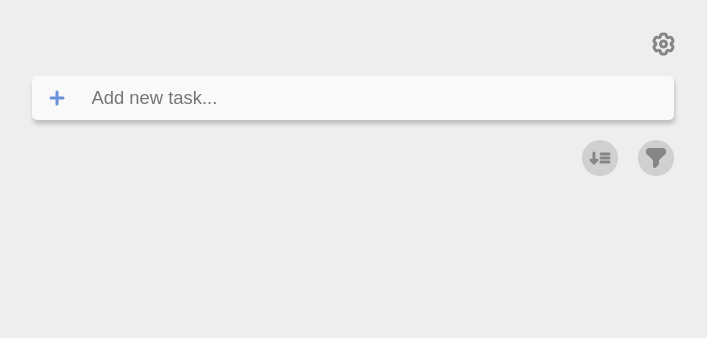
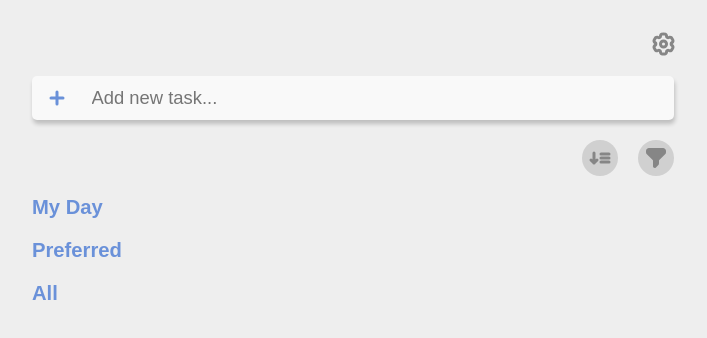
Before and after one commit to ErTucci674/todo-list, a React (Create React App) app: page / in a window 1280 px wide. Shown: the top 338 px of the page, without its empty margins (287-994 px from the left). Built offline with nearby package versions, Linux system fonts and the light colour scheme; a web font is replaced by a local one.

Commit message:
Added: headings

```diff
--- a/src/App.css
+++ b/src/App.css
@@ -28,6 +28,8 @@
   --arrange-button-padding: 3px;
   --task-width: calc(100% - ((var(--page-content-gap) + var(--icon-size)) * 2));
   --percentage-bar-wrapper-width: calc(var(--task-width) + var(--task-padding-inline) * 2);
+  --heading-width: calc(var(--task-width) + var(--task-padding-inline) * 2);
+  --heading-color: var(--content-main);
 
   /* Animation & Transitions */
   --transition-time: 500ms;
@@ -53,6 +55,12 @@ body {
   display: flex;
   justify-content: center;
   width: 100%;
+}
+
+h2 {
+  width: var(--heading-width);
+  font-size: 110%;
+  color: var(--heading-color);
 }
 
 button,
--- a/src/components/pages/Tasks.js
+++ b/src/components/pages/Tasks.js
@@ -180,6 +180,9 @@ function Tasks() {
                 <ArrangeButton sort={true} sorting={sorting} filter={false} />
                 <ArrangeButton sort={false} sorting={sorting} filter={true} />
             </div>
+            <h2>My Day</h2>
+            <h2>Preferred</h2>
+            <h2>All</h2>
             {tempTasks.map(task => {
                 return (
                     <Task key={task.id} task={task} updateTask={updateTask} />
```
